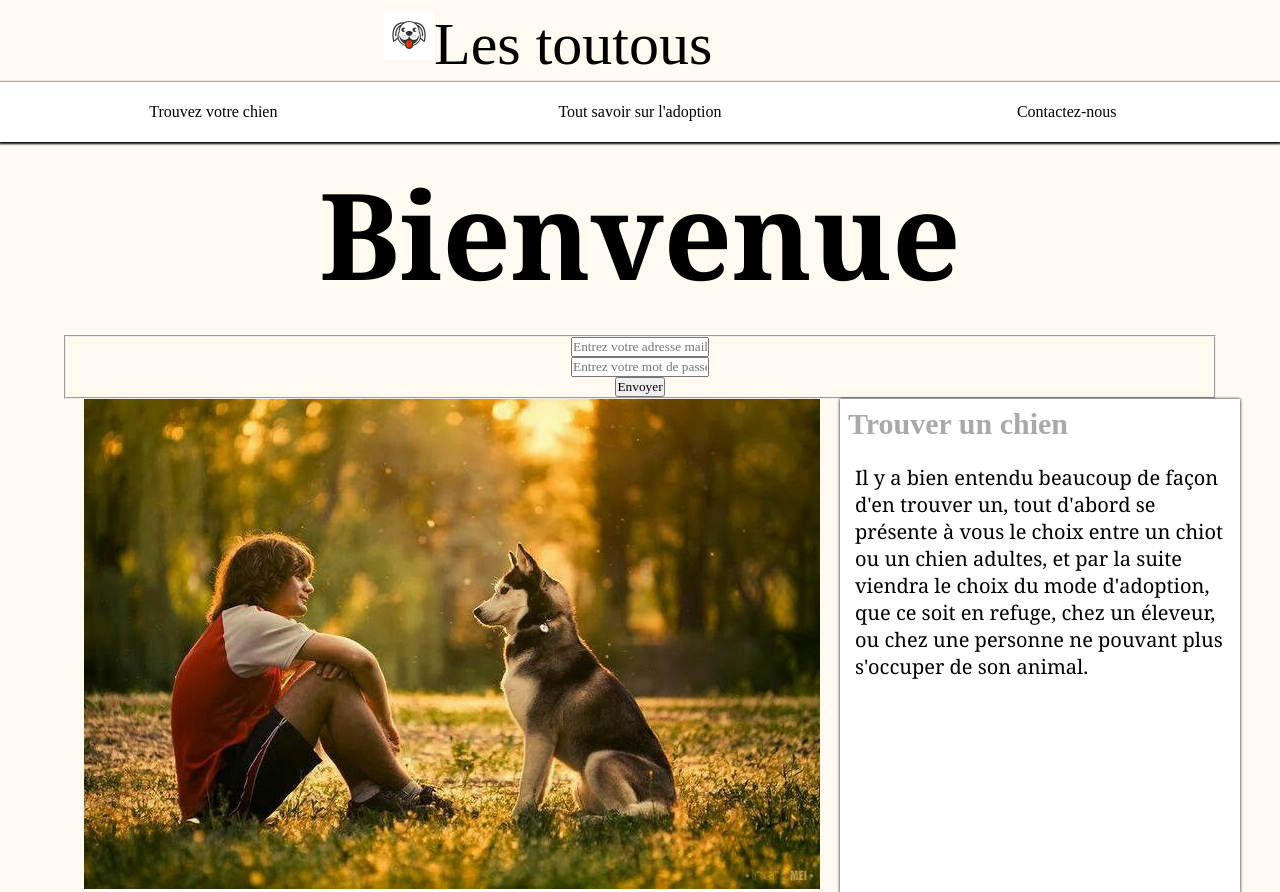
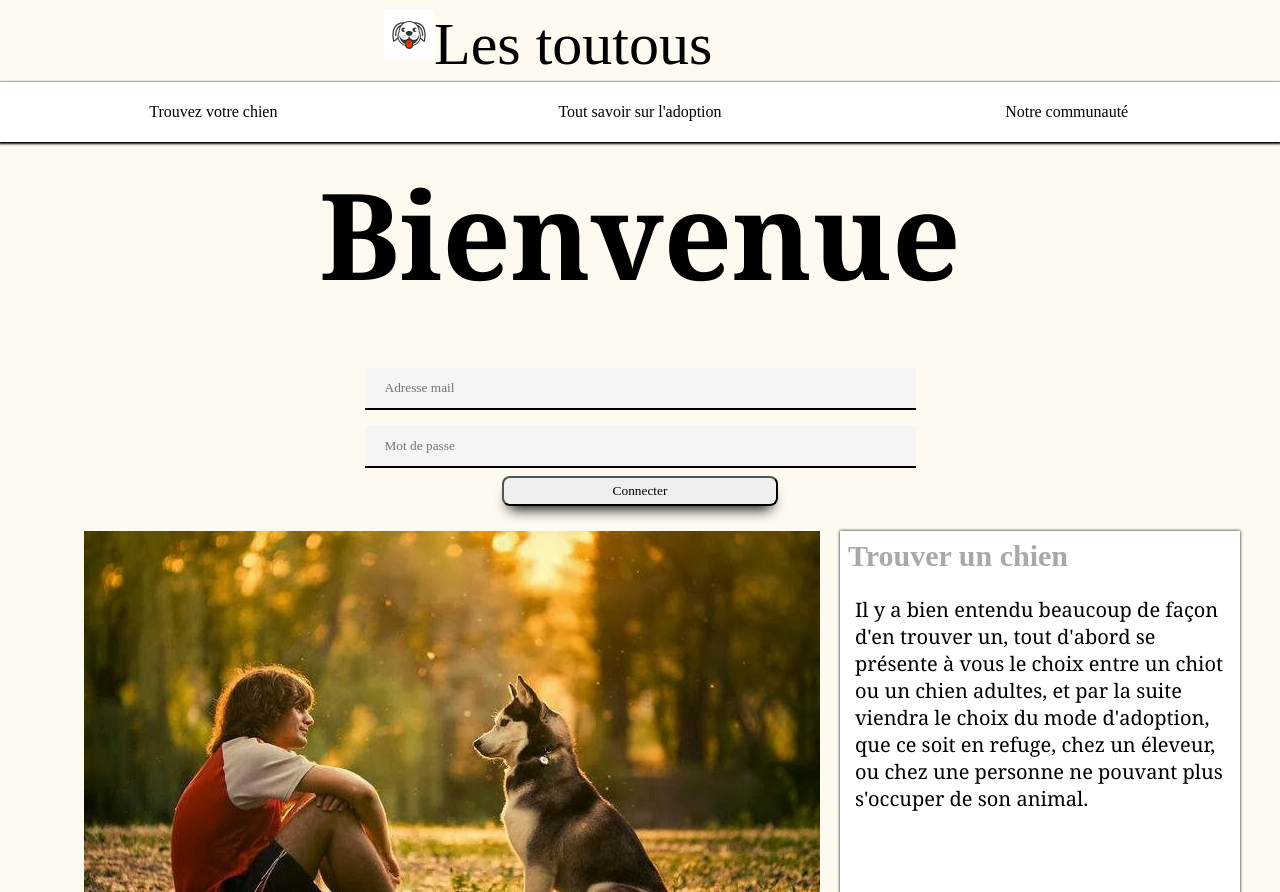
Before and after one commit to ThibautLemichel/Projet_web_S2, a PHP site: page / in a window 1280 px wide. Shown: the top 892 px of the page. Run offline with PHP 8.4, Linux system fonts and the light colour scheme.

Commit message:
Ajout d'un formulaire d'authentification

```diff
--- a/Annexes/CSS/Acceuil.css
+++ b/Annexes/CSS/Acceuil.css
@@ -85,8 +85,29 @@ body{
     color: darkgray;
 }
 
+fieldset{
+    border : none;
+}
 .login{
     text-align: center;
+    padding: 25px;
+}
+
+input[type=text]{
+    width: 50%;
+    background-color: whitesmoke;
+    padding: 12px 20px;
+    margin: 8px 0;
+    box-sizing: border-box;
+    border: none;
+    border-bottom: 2px solid black;
+}
+
+.bouton_login{
+    width: 25%;
+    padding: 5px;
+    border-radius: 8px;
+    box-shadow: 0px 10px 14px -7px black;
 }
 
 @media only screen and (min-width : 768px) {
--- a/Index.php
+++ b/Index.php
@@ -36,31 +36,45 @@
                         <li><a href="Annexes/HTML/Les premiers jours de son arrivée.html">Les premiers jours de son arrivée</a></li>  <!--sous-pages des grandes pages-->
                     </ul>
                 </li>
-                <li><a href="Annexes/HTML/Contact.html">Contactez-nous</a></li>  <!--grandes pages-->
+                <li class="menu-deroulant">
+                <a href="">Notre communauté</a>
+                    <ul class="sous-menu">
+                        <li><a href="Annexes/HTML/Contact.html">Contactez-nous</a></li>  <!--grandes pages-->
+                        <li><a href="Annexes/PHP/forum.php">Nos forums</a></li>
+                    </ul>
+                </li>
             </ul>
         </nav>  <!--Ici finit le menu en haut de la page-->
 
     </div>
 
     <div id="main">
-        <div id="Titre">
-            <div class="Titre">
-                <h1>Bienvenue </h1>
-            </div>
-        </div>
         <?php
         if (!isset($_SESSION['login'])){
         ?>
+        <div id="Titre">
+            <div class="Titre">
+                <h1>Bienvenue</h1>
+            </div>
+        </div>
         <form action="" method="post" class="login">
             <fieldset>
-                <input type="text" name="email" placeholder="Entrez votre adresse mail" required>
+                <input type="text" name="email" placeholder="Adresse mail" required>
                 </br>
-                <input type="text" name="passwd"  placeholder="Entrez votre mot de passe" required>
+                <input type="text" name="passwd"  placeholder="Mot de passe" required>
                 </br>
-                <input type="submit" name="Envoyer" value="Envoyer"/>
+                <input type="submit" name="Envoyer" value="Connecter" class="bouton_login"/>
             </fieldset>
         </form>
         <?php
+         }else{
+         ?>
+         <div id="Titre">
+            <div class="Titre">
+                <h1>Bienvenue ^<?php $_SESSION['pseudo'] ?></h1>
+            </div>
+        </div>
+         <?php
          }
          if(isset($_POST['email']) && isset($_POST['passwd'])){
 			$email = $_POST['email'];
```
